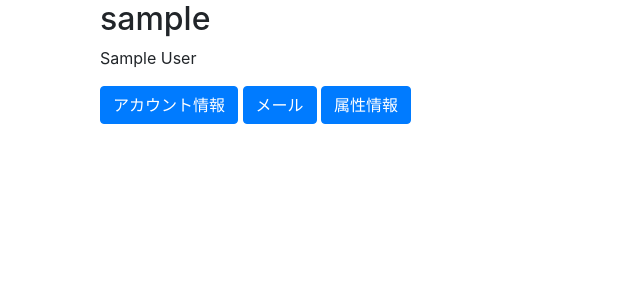
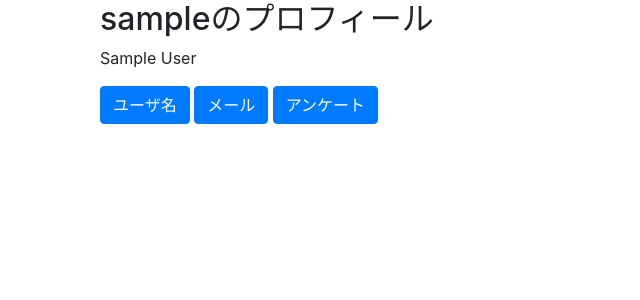
Before and after one commit to borh/jsrs, a Django app: a page that uses jsrs/templates/users/user_detail.html in a window 1280 px wide. Shown: the part 56-356 px from the top of the page, without its empty margins (0-640 px from the left). Run offline with Django 3.2, Linux system fonts and the light colour scheme; the visitor is signed in with stand-in values (Sample User, id 1); data comes from the database, SQL or seed files in the repository; parts of the project's set-up code (start-up, migrations or seed data) failed here and were passed over; some libraries are stand-ins or nearby versions.

Commit message:
localization and documentation fixes

```diff
--- a/jsrs/templates/ratings/ratings.html
+++ b/jsrs/templates/ratings/ratings.html
@@ -8,7 +8,7 @@
   <audio id="b" src="{{ MEDIA_URL }}{{ sound_file_b }}" preload="auto"></audio>
 
   <div class="row">
-    <p class="text-xs-center">開始ボタンをクリックするとA並びにBの音声が流れてきます。最後まで聞いて評価を行って下さい。再生回数は一回のみです。</p>
+    <p class="text-xs-center">開始ボタンをクリックするとA並びにBの音声が流れてきます。最後まで聞いて評価を行って下さい。再生回数は一回のみです。判定したら自動的に次の評価ペアに移します。</p>
   </div>
   <div class="row">
     <div class="content-rating">
--- a/jsrs/templates/users/user_detail.html
+++ b/jsrs/templates/users/user_detail.html
@@ -1,7 +1,7 @@
 {% extends "base.html" %}
 {% load static %}
 
-{% block title %}User: {{ object.username }}{% endblock %}
+{% block title %}ユーザ: {{ object.username }}{% endblock %}
 
 {% block content %}
 <div class="container">
@@ -9,7 +9,7 @@
   <div class="row">
     <div class="col-sm-12">
 
-      <h2>{{ object.username }}</h2>
+      <h2>{{ object.username }}のプロフィール</h2>
       {% if object.name %}
         <p>{{ object.name }}</p>
       {% endif %}
@@ -21,9 +21,9 @@
 <div class="row">
 
   <div class="col-sm-12 ">
-    <a class="btn btn-primary" href="{% url 'users:update' %}">アカウント情報</a>
+    <a class="btn btn-primary" href="{% url 'users:update' %}">ユーザ名</a>
     <a class="btn btn-primary" href="{% url 'account_email' %}">メール</a>
-    <a class="btn btn-primary" href="{% url 'users:rater_update' %}">属性情報</a>
+    <a class="btn btn-primary" href="{% url 'users:rater_update' %}">アンケート</a>
     <!-- Your Stuff: Custom user template urls -->
   </div>
 
--- a/jsrs/templates/users/user_form.html
+++ b/jsrs/templates/users/user_form.html
@@ -10,7 +10,7 @@
         {{ form|crispy }}
         <div class="control-group">
           <div class="controls">
-            <button type="submit" class="btn">Update</button>
+            <button type="submit" class="btn">設定</button>
           </div>
         </div>
     </form>
```
